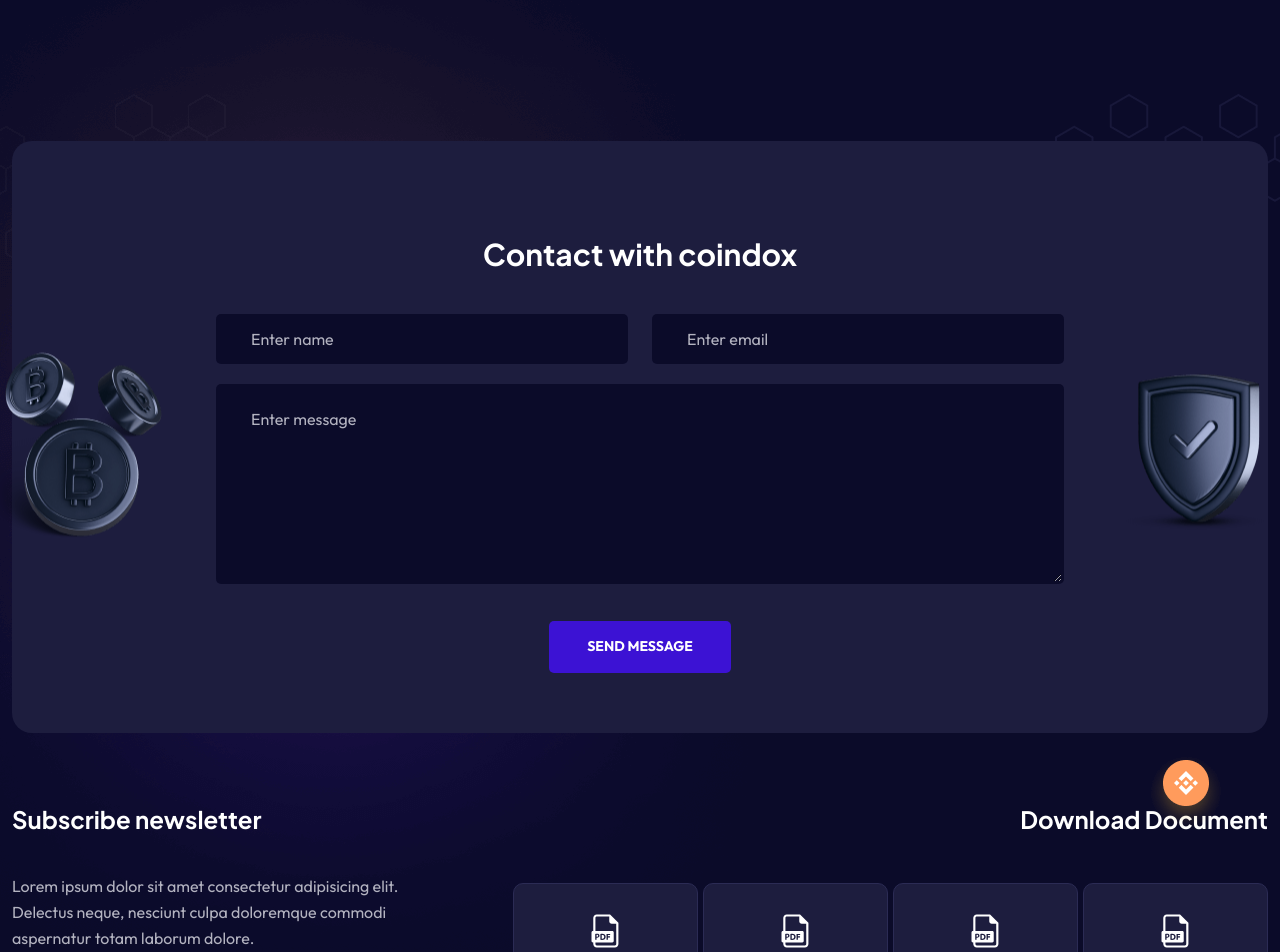
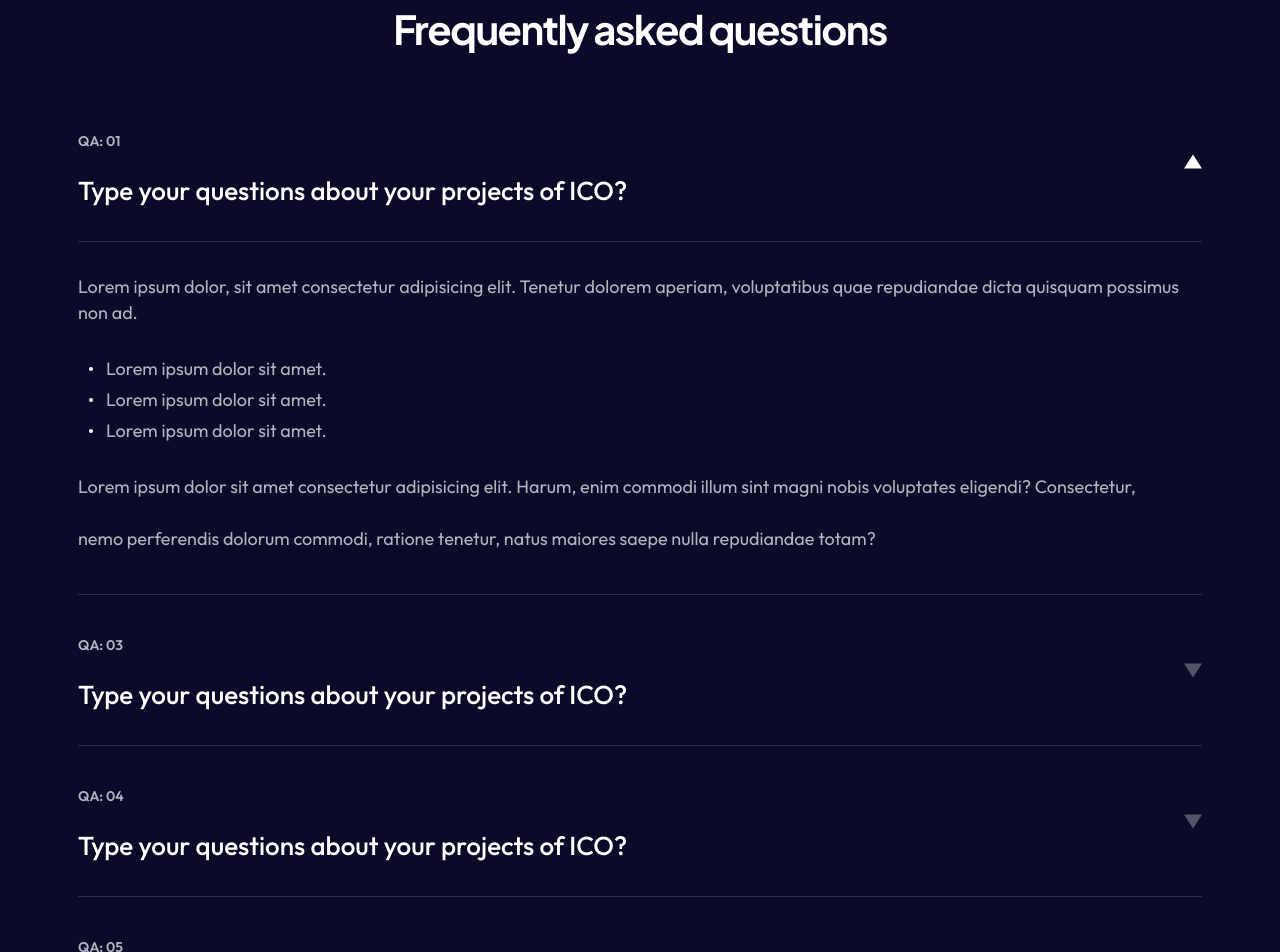
Before and after one commit to rahul-0407/Web3-ICO-Dapp, a Next.js app: page / in a window 1280 px wide. Shown: the part 1360-2312 px from the top of the page. Built offline with nearby package versions, Linux system fonts and the light colour scheme; no server answers.

Commit message:
faq completed

```diff
--- a/Components/Faq.jsx
+++ b/Components/Faq.jsx
@@ -5,9 +5,116 @@
     <div className="container">
       <div className="sec-title text-center mb-35">
         <h5 className="sec-title__subtitle">FAQ</h5>
-        <h2 className="sec-title__title"></h2>
+        <h2 className="sec-title__title">Frequently asked questions</h2>
+      </div>
+
+      <div className="faq__wrap">
+        <ul className="accordion_box clearfix">
+          <li className="accordion block active-block">
+            <div className="acc-btn">
+              <span>QA: 01</span> Type your questions about your projects of ICO?
+            </div>
+            <div className="acc_body current">
+              <div className="content">
+                <p>Lorem ipsum dolor, sit amet consectetur adipisicing elit. Tenetur dolorem aperiam, voluptatibus quae repudiandae dicta quisquam possimus non ad.</p>
+                <ul>
+                  <li>Lorem ipsum dolor sit amet.</li>
+                  <li>Lorem ipsum dolor sit amet.</li>
+                  <li>Lorem ipsum dolor sit amet.</li>
+                </ul>
+                <p>
+                  Lorem ipsum dolor sit amet consectetur adipisicing elit. Harum, enim commodi illum sint magni nobis voluptates eligendi? Consectetur,<br/> <br/> nemo perferendis dolorum commodi, ratione tenetur, natus maiores saepe nulla repudiandae totam?
+                </p>
+              </div>
+            </div>
+          </li>
+          <li className="accordion block">
+            <div className="acc-btn">
+              <span>QA: 03</span> Type your questions about your projects of ICO?
+            </div>
+            <div className="acc_body">
+              <div className="content">
+                <p>Lorem ipsum dolor, sit amet consectetur adipisicing elit. Tenetur dolorem aperiam, voluptatibus quae repudiandae dicta quisquam possimus non ad.</p>
+                <ul>
+                  <li>Lorem ipsum dolor sit amet.</li>
+                  <li>Lorem ipsum dolor sit amet.</li>
+                  <li>Lorem ipsum dolor sit amet.</li>
+                </ul>
+                <p>
+                  Lorem ipsum dolor sit amet consectetur adipisicing elit. Harum, enim commodi illum sint magni nobis voluptates eligendi? Consectetur,<br/> <br/> nemo perferendis dolorum commodi, ratione tenetur, natus maiores saepe nulla repudiandae totam?
+                </p>
+              </div>
+            </div>
+          </li>
+          <li className="accordion block">
+            <div className="acc-btn">
+              <span>QA: 04</span> Type your questions about your projects of ICO?
+            </div>
+            <div className="acc_body">
+              <div className="content">
+                <p>Lorem ipsum dolor, sit amet consectetur adipisicing elit. Tenetur dolorem aperiam, voluptatibus quae repudiandae dicta quisquam possimus non ad.</p>
+                <ul>
+                  <li>Lorem ipsum dolor sit amet.</li>
+                  <li>Lorem ipsum dolor sit amet.</li>
+                  <li>Lorem ipsum dolor sit amet.</li>
+                </ul>
+                <p>
+                  Lorem ipsum dolor sit amet consectetur adipisicing elit. Harum, enim commodi illum sint magni nobis voluptates eligendi? Consectetur,<br/> <br/> nemo perferendis dolorum commodi, ratione tenetur, natus maiores saepe nulla repudiandae totam?
+                </p>
+              </div>
+            </div>
+          </li>
+          <li className="accordion block">
+            <div className="acc-btn">
+              <span>QA: 05</span> Type your questions about your projects of ICO?
+            </div>
+            <div className="acc_body">
+              <div className="content">
+                <p>Lorem ipsum dolor, sit amet consectetur adipisicing elit. Tenetur dolorem aperiam, voluptatibus quae repudiandae dicta quisquam possimus non ad.</p>
+                <ul>
+                  <li>Lorem ipsum dolor sit amet.</li>
+                  <li>Lorem ipsum dolor sit amet.</li>
+                  <li>Lorem ipsum dolor sit amet.</li>
+                </ul>
+                <p>
+                  Lorem ipsum dolor sit amet consectetur adipisicing elit. Harum, enim commodi illum sint magni nobis voluptates eligendi? Consectetur,<br/> <br/> nemo perferendis dolorum commodi, ratione tenetur, natus maiores saepe nulla repudiandae totam?
+                </p>
+              </div>
+            </div>
+          </li>
+          <li className="accordion block">
+            <div className="acc-btn">
+              <span>QA: 02</span> Type your questions about your projects of ICO?
+            </div>
+            <div className="acc_body">
+              <div className="content">
+                <p>Lorem ipsum dolor, sit amet consectetur adipisicing elit. Tenetur dolorem aperiam, voluptatibus quae repudiandae dicta quisquam possimus non ad.</p>
+                <ul>
+                  <li>Lorem ipsum dolor sit amet.</li>
+                  <li>Lorem ipsum dolor sit amet.</li>
+                  <li>Lorem ipsum dolor sit amet.</li>
+                </ul>
+                <p>
+                  Lorem ipsum dolor sit amet consectetur adipisicing elit. Harum, enim commodi illum sint magni nobis voluptates eligendi? Consectetur,<br/> <br/> nemo perferendis dolorum commodi, ratione tenetur, natus maiores saepe nulla repudiandae totam?
+                </p>
+              </div>
+            </div>
+          </li>
+        </ul>
+      </div>
+
+    </div>
+
+    <div className="faq__sec-shape">
+      <div className="shape shape-1">
+        <img src="assets/img/shape/s_shape1.png" alt="" />
+      </div>
+      <div className="shape shape-2">
+        <img src="assets/img/shape/s_shape2.png" alt="" />
       </div>
     </div>
+
+
   </section>;
 };
 
```
